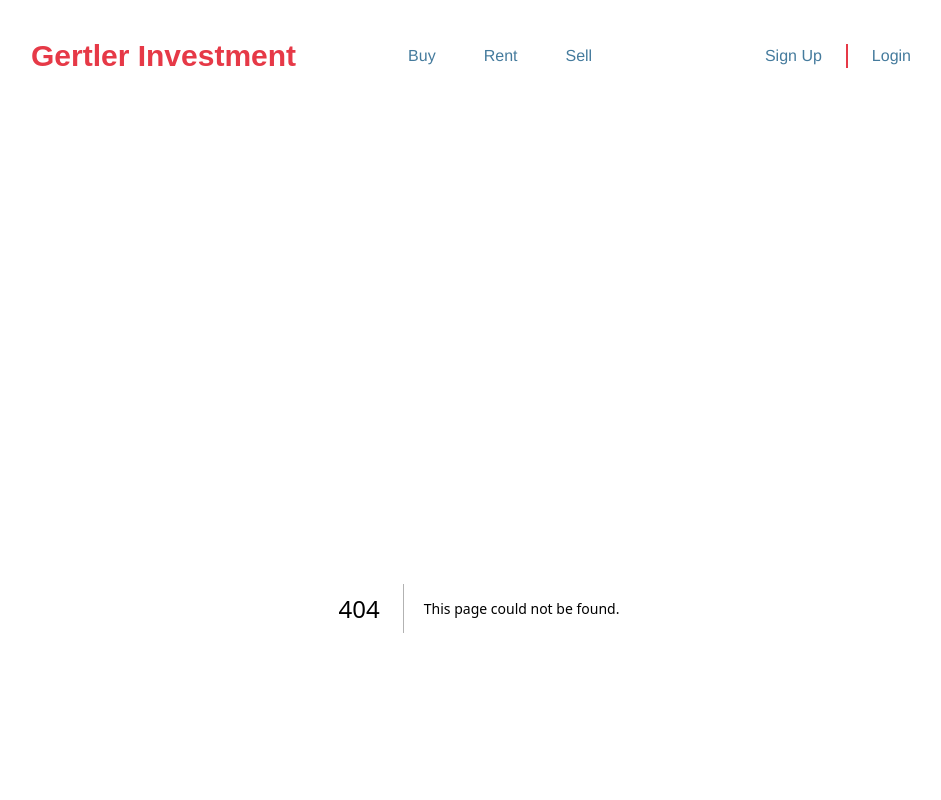
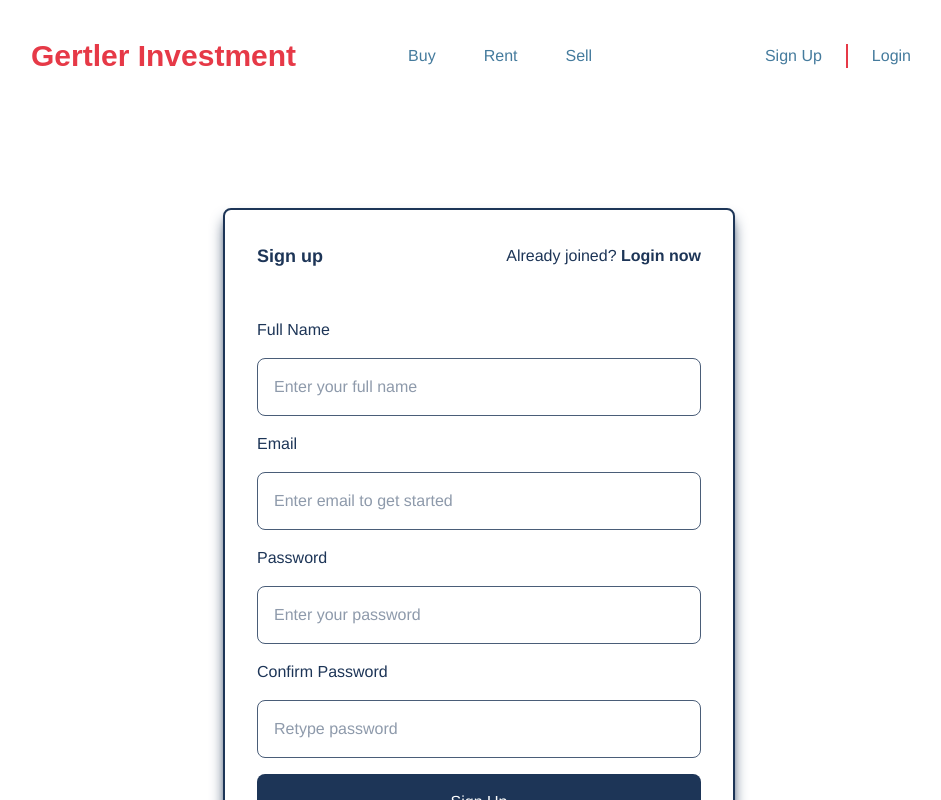
Before and after one commit to Bot-on-Tapwater/gertlerinvestment, a Next.js app: page /signup in a window 1280 px wide. Before the commit this address had no page. Shown: the top 800 px of the page, without its empty margins (161-1102 px from the left). Built offline with nearby package versions, Linux system fonts and the light colour scheme; a web font is replaced by a local one.

Commit message:
chore: Impelement signup page

```diff
--- /dev/null
+++ b/app/signup/page.tsx
@@ -0,0 +1,83 @@
+import Link from "next/link";
+import Form from "next/form";
+import { ForwardSlashIcon } from "../global/components/svgIcons";
+
+function BeforeFormSegment() {
+  return (
+    <>
+      <section className="flex justify-between items-center">
+        <div className="font-bold text-lg">Sign up</div>
+        <div className="font-extralight">
+          Already joined?{" "}
+          <span>
+            <Link href="/login" className="font-bold  hover:underline ">
+              Login now
+            </Link>
+          </span>
+        </div>
+      </section>
+    </>
+  );
+}
+
+function SignupForm() {
+  return (
+    <>
+      <Form action="" className="flex flex-col gap-y-4">
+        <div className="flex flex-col gap-y-4">
+          <label>Full Name</label>
+          <input
+            name="fullName"
+            required
+            placeholder="Enter your full name"
+            className="border-1 border-summerfive/80 p-4 rounded-lg"
+          />
+        </div>
+        <div className="flex flex-col gap-y-4">
+          <label>Email</label>
+          <input
+            name="email"
+            required
+            placeholder="Enter email to get started"
+            className="border-1 border-summerfive/80 p-4 rounded-lg"
+          />
+        </div>
+        <div className="flex flex-col gap-y-4">
+          <label>Password</label>
+          <input
+            name="password"
+            required
+            placeholder="Enter your password"
+            className="border-1 border-summerfive/80 p-4 rounded-lg"
+          />
+        </div>
+        <div className="flex flex-col gap-y-4">
+          <label>Confirm Password</label>
+          <input
+            name="confirmPassword"
+            required
+            placeholder="Retype password"
+            className="border-1 border-summerfive/80 p-4 rounded-lg"
+          />
+        </div>
+        <button className="bg-summerfive p-4 text-summertwo rounded-lg cursor-pointer hover:bg-summerfive/85 duration-200">
+          Sign Up
+        </button>
+        <div className="flex items-center justify-center p-2">
+          <ForwardSlashIcon />
+        </div>
+      </Form>
+    </>
+  );
+}
+
+export default function Signup() {
+  return (
+    <>
+      <section className="p-8 border-2 shadow-lg shadow-summerfive border-summerfive rounded-lg flex flex-col gap-y-12 w-lg text-summerfive">
+        <BeforeFormSegment />
+        <SignupForm />
+      </section>
+    </>
+  );
+}
```
